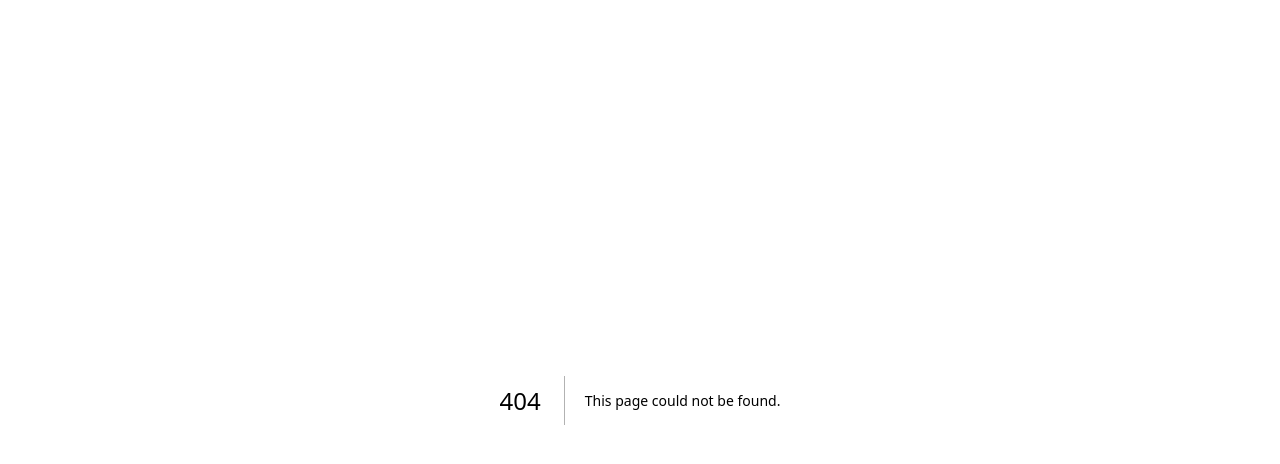
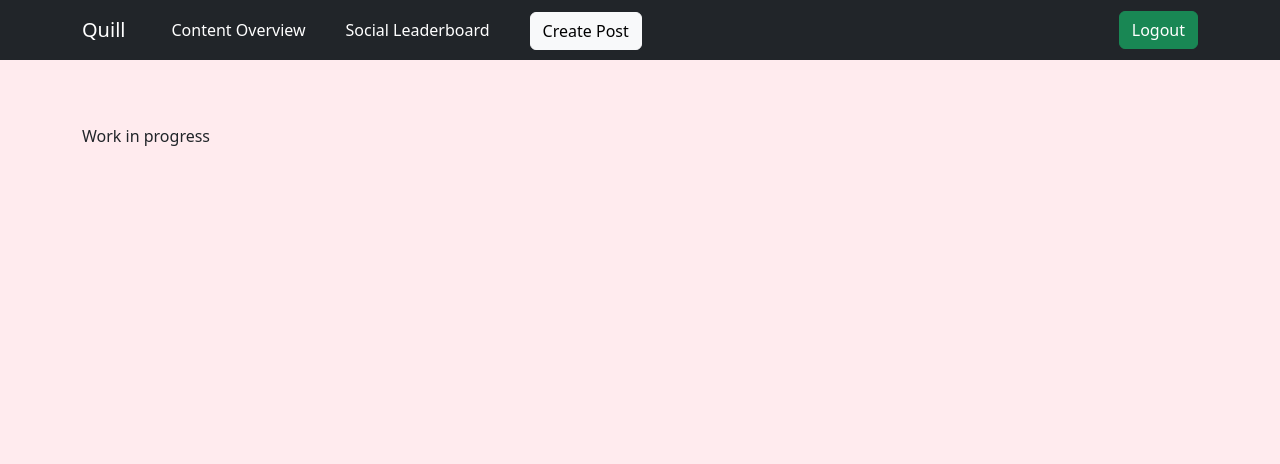
Before and after one commit to bitcargoCrew/Lukso_MicroPaymentApp, a Next.js app in the folder frontend/: page /socialLeaderboard in a window 1280 px wide. Before the commit this address had no page. Shown: the top 464 px of the page. Built offline with nearby package versions, Linux system fonts and the light colour scheme.

Commit message:
add socialLeaderboard

```diff
--- a/frontend/src/components/NavBar.module.css
+++ b/frontend/src/components/NavBar.module.css
@@ -5,6 +5,16 @@
     padding-top: 10px;
     padding-bottom: 10px;
     padding-left: 30px;
+    padding-right: 40px;
+    text-decoration: none; /* Remove underline */
+  }
+
+  .navLinkSocial {
+    color: #fff;
+    cursor: pointer;
+    padding-top: 10px;
+    padding-bottom: 10px;
+    padding-left: 0px;
     padding-right: 40px;
     text-decoration: none; /* Remove underline */
   }
@@ -22,6 +32,15 @@
       padding-left: 0px;
       padding-right: 40px;
     }
+    .navLinkSocial {
+      color: #fff;
+      cursor: pointer;
+      padding-top: 5px;
+      padding-bottom: 5px;
+      padding-left: 0px;
+      padding-right: 40px;
+      text-decoration: none; /* Remove underline */
+    }
     .centeredButton {
       margin-top: 0px; /* Adjust margin as needed */
       margin-bottom: 8px; /* Adjust margin as needed */
--- a/frontend/src/components/NavBar.tsx
+++ b/frontend/src/components/NavBar.tsx
@@ -24,6 +24,15 @@ const NavBar: React.FC<NavBarProps> = ({ account }) => {
                 style={{ textDecoration: 'none' }}
               >
                 <div className={styles.navLink}>Content Overview</div>
+              </Link>
+              <Link
+                href={{
+                  pathname: "/socialLeaderboard",
+                  query: { account: account },
+                }}
+                style={{ textDecoration: 'none' }}
+              >
+                <div className={styles.navLinkSocial}>Social Leaderboard</div>
               </Link>
               <div className={styles.centeredButton}>
                 <Link
--- a/frontend/src/pages/contentPage.module.css
+++ b/frontend/src/pages/contentPage.module.css
@@ -25,6 +25,11 @@
   top: 50%;
   left: 50%;
   transform: translate(-50%, -50%);
+}
+
+.transactionMessage {
+  margin-top: 10px;
+  color: #555;
 }
 
 .heartButton {
--- /dev/null
+++ b/frontend/src/pages/socialLeaderboard.module.css
@@ -0,0 +1,3 @@
+.rowSpace {
+  padding-bottom: 2%;
+}
--- /dev/null
+++ b/frontend/src/pages/socialLeaderboard.tsx
@@ -0,0 +1,30 @@
+import styles from "./socialLeaderboard.module.css";
+import { Button, Col, Row, Spinner, Image } from "react-bootstrap";
+import React, { useEffect, useState, useCallback } from "react";
+import { useRouter } from "next/router";
+import RootLayout from "../app/layout";
+import NavBar from "../components/NavBar";
+
+
+const SocialLeaderboard: React.FC = ({}) => {
+  const [account, setAccount] = useState("");
+  const router = useRouter();
+
+  useEffect(() => {
+    const accountQuery = router.query.account;
+    if (accountQuery && accountQuery !== account) {
+      setAccount(accountQuery as string);
+    }
+  }, [router.query, account]);
+
+  return (
+    <div>
+      <NavBar account={account} />
+      <RootLayout>
+        <div>Work in progress</div>
+      </RootLayout>
+    </div>
+  );
+};
+
+export default SocialLeaderboard;
```
Also changed, not shown: frontend/src/pages/contentPage.tsx (+11 -4 lines).
